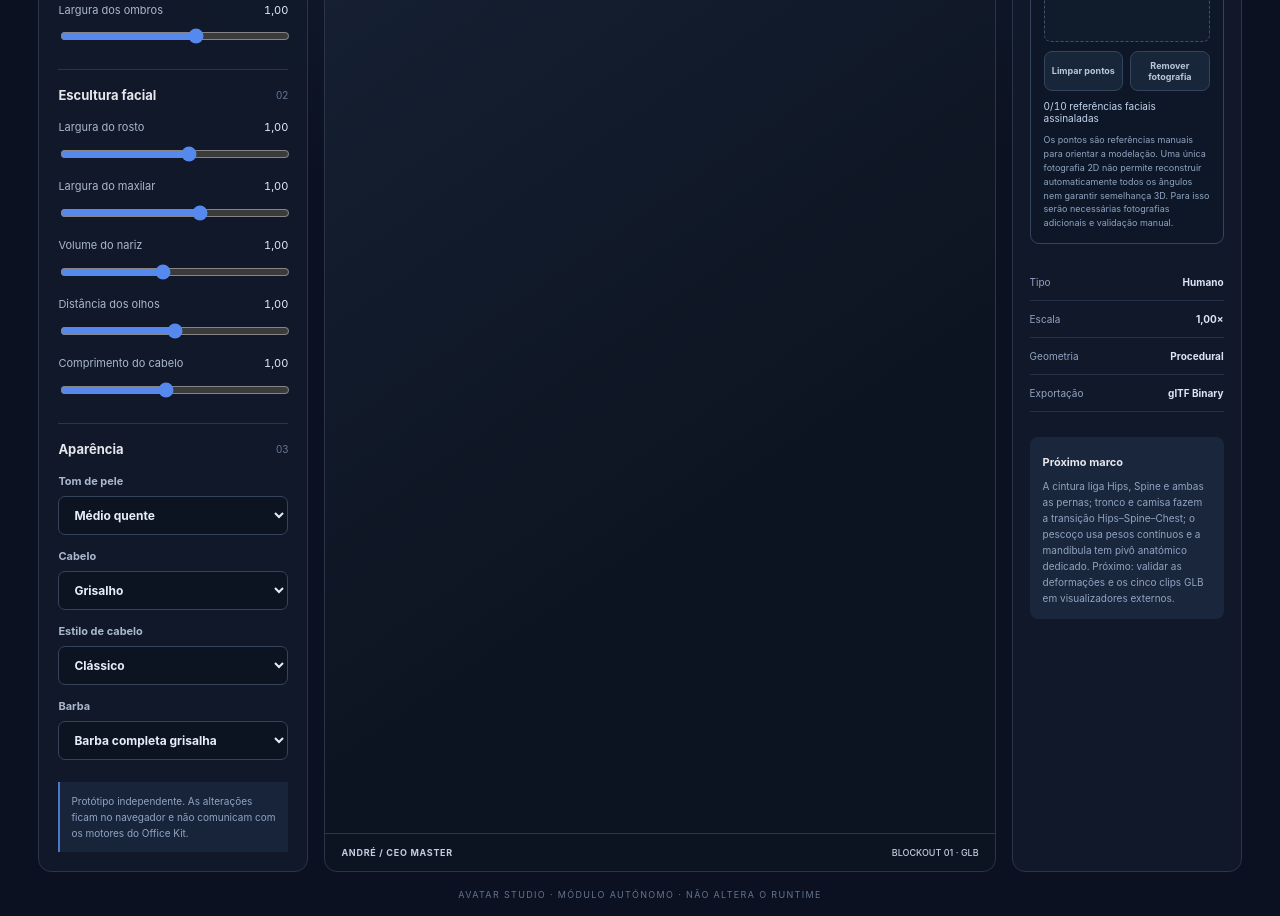
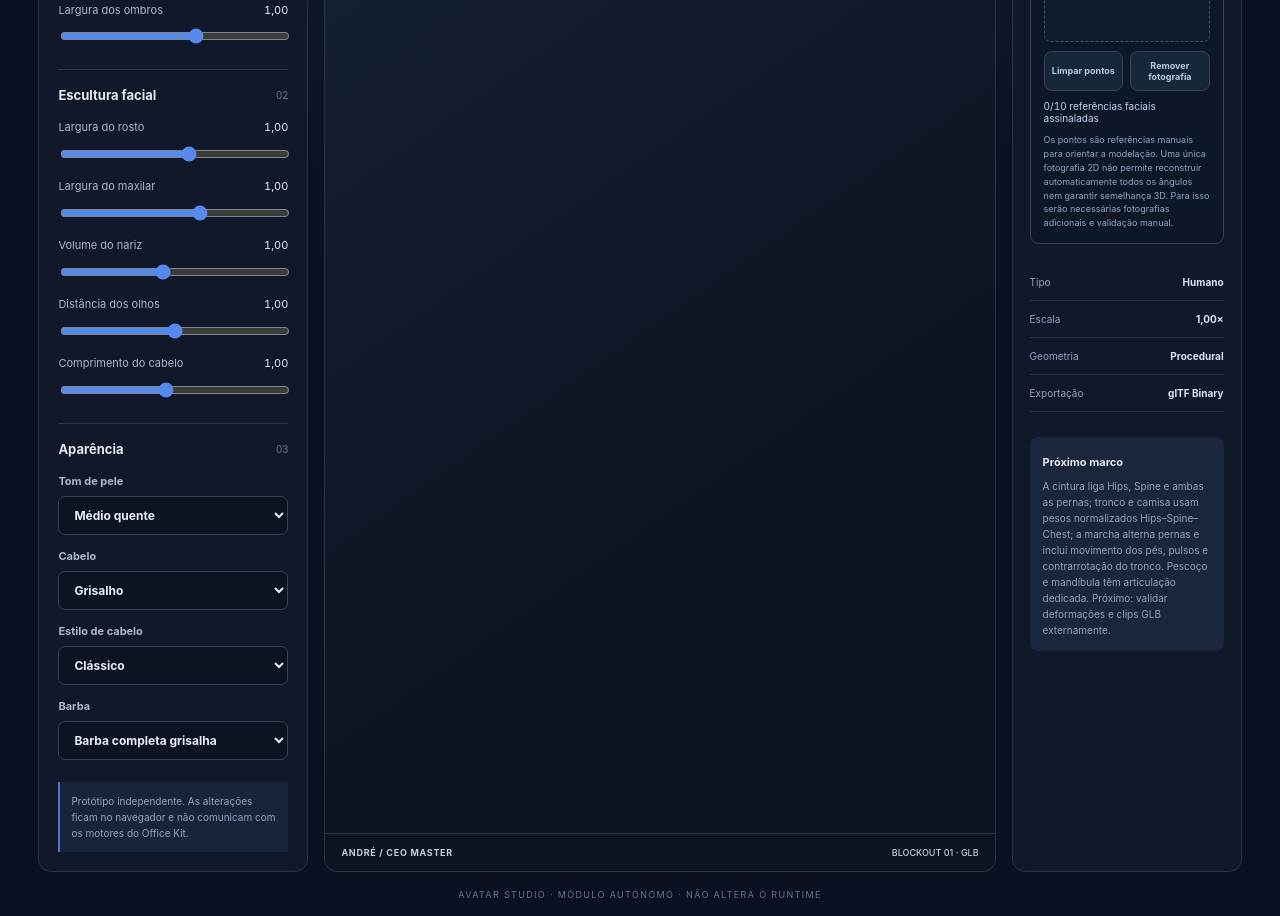
Before and after one commit to AndreVazao/office-kit, a website: page avatar-studio/index.html in a window 1280 px wide. Shown: the part 590-1506 px from the top of the page. Drawn offline with nearby package versions, Linux system fonts and the light colour scheme.

Commit message:
docs(avatar-studio): update animation refinement milestone

```diff
--- a/avatar-studio/index.html
+++ b/avatar-studio/index.html
@@ -186,7 +186,7 @@
         <div class="stat"><span>Exportação</span><strong>glTF Binary</strong></div>
         <div class="detail-note">
           <strong>Próximo marco</strong>
-          <p>A cintura liga Hips, Spine e ambas as pernas; tronco e camisa fazem a transição Hips–Spine–Chest; o pescoço usa pesos contínuos e a mandíbula tem pivô anatómico dedicado. Próximo: validar as deformações e os cinco clips GLB em visualizadores externos.</p>
+          <p>A cintura liga Hips, Spine e ambas as pernas; tronco e camisa usam pesos normalizados Hips–Spine–Chest; a marcha alterna pernas e inclui movimento dos pés, pulsos e contrarrotação do tronco. Pescoço e mandíbula têm articulação dedicada. Próximo: validar deformações e clips GLB externamente.</p>
         </div>
       </aside>
     </section>
```
